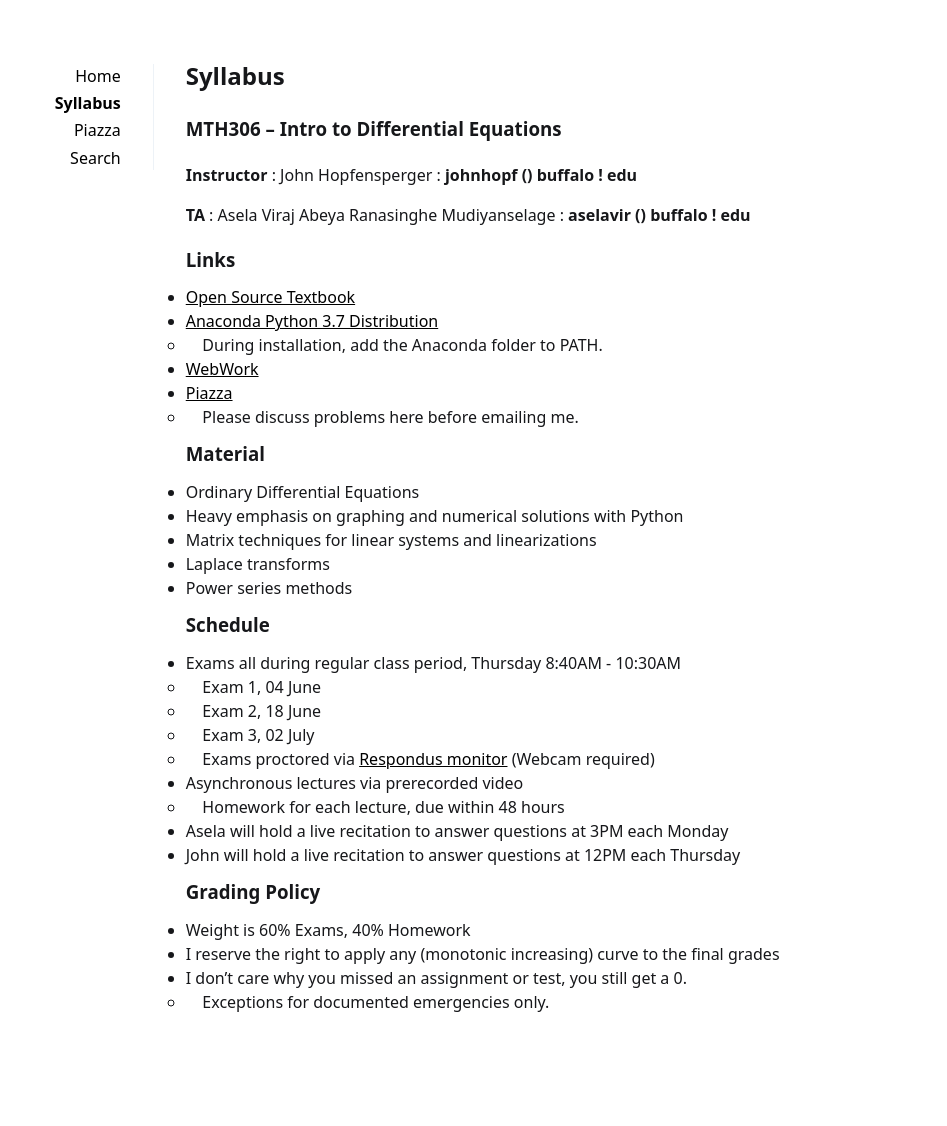
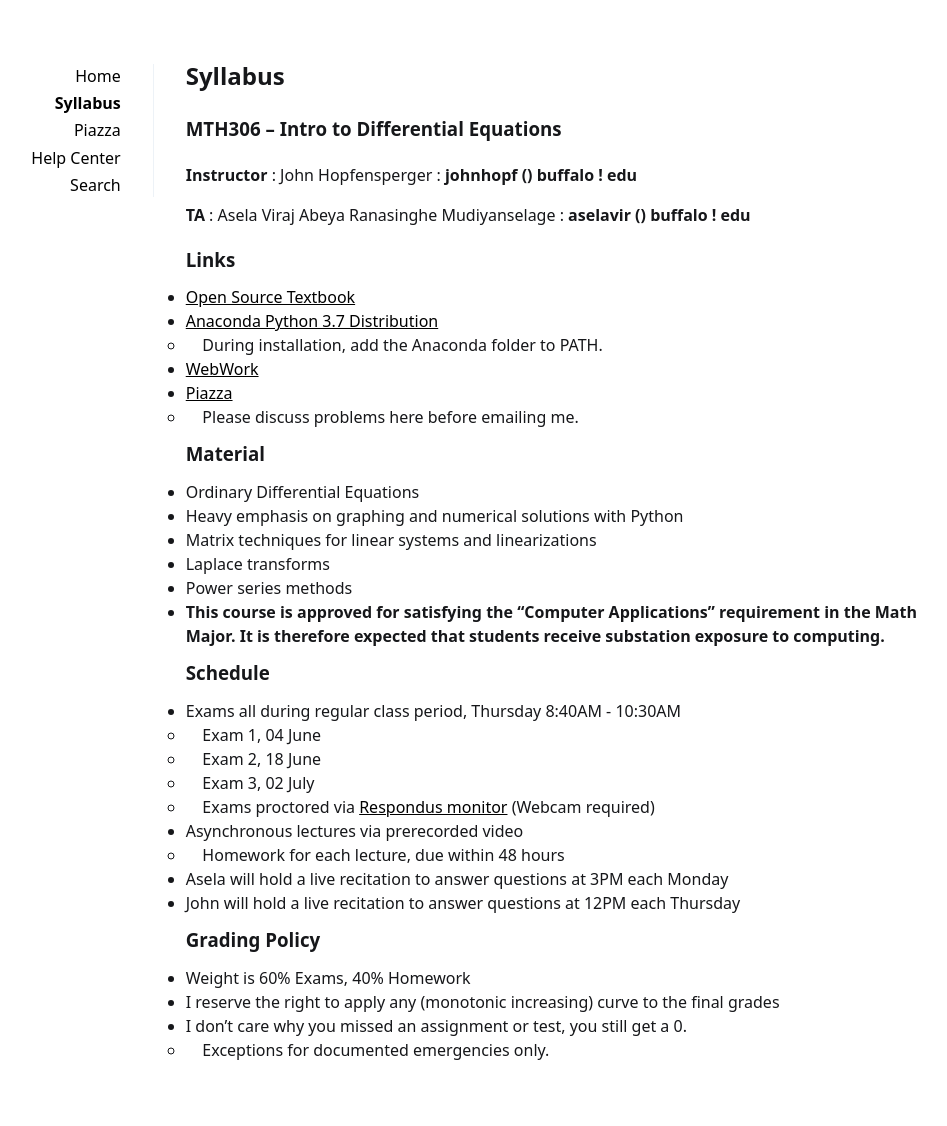
Before and after one commit to hopmath/hopmath.github.io, a Jekyll site: the page built from _pages/syllabus.md, in a window 1280 px wide. Shown: the whole page, without its empty margins (167-1114 px from the left). Built offline with Jekyll 4.4.1, drawn with Linux system fonts in a browser that asks for light colours; before the commit the page ends 1078 px from its top, so only the background shows below that.

Commit message:
Updated syllabus and sidebar

```diff
--- a/_data/navigation.yml
+++ b/_data/navigation.yml
@@ -5,5 +5,7 @@ links:
   url: /syllabus
 - title: Piazza
   url: https://piazza.com/buffalo/summer2020/mth306
+- title: Help Center
+  url: https://www.buffalo.edu/content/cas/math/ug/help-center/zoom-pw.html
 - title: Search
   url: /search
--- a/_pages/syllabus.md
+++ b/_pages/syllabus.md
@@ -26,6 +26,8 @@ title: Syllabus
 - Matrix techniques for linear systems and linearizations
 - Laplace transforms
 - Power series methods
+- **This course is approved for satisfying the "Computer Applications" requirement in the Math Major.
+It is therefore expected that students receive substation exposure to computing.**
 
 ### Schedule
 - Exams all during regular class period, Thursday 8:40AM - 10:30AM
```
Also changed, not shown: 9 other files.
